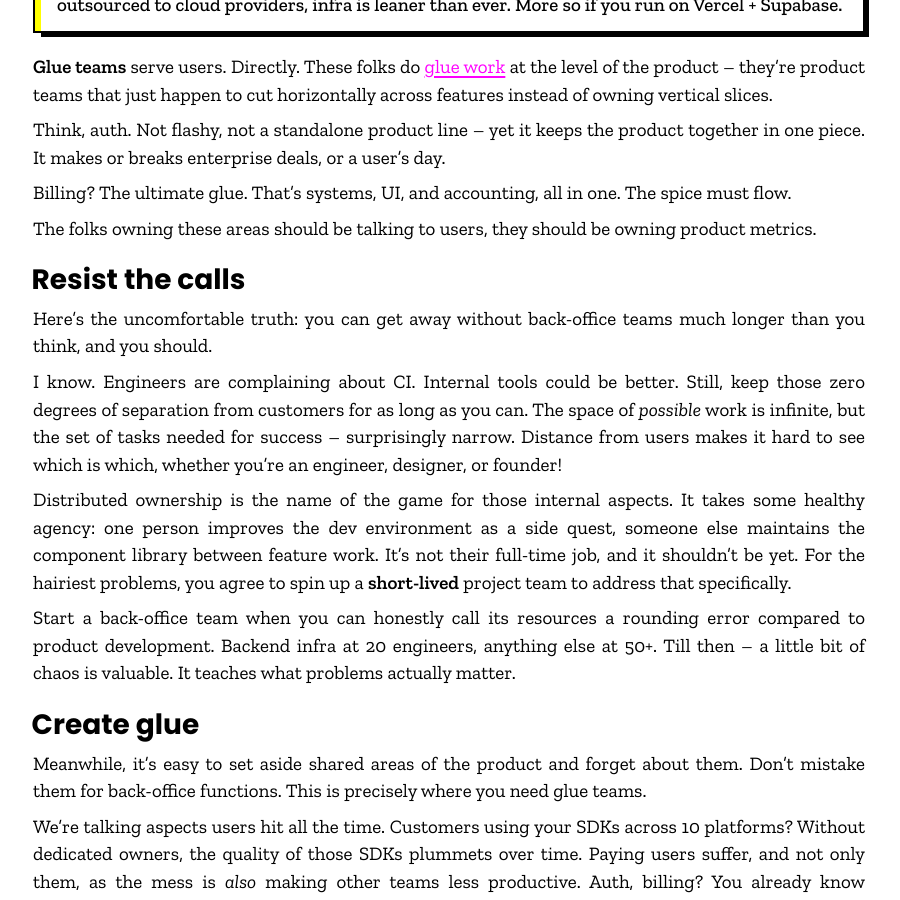
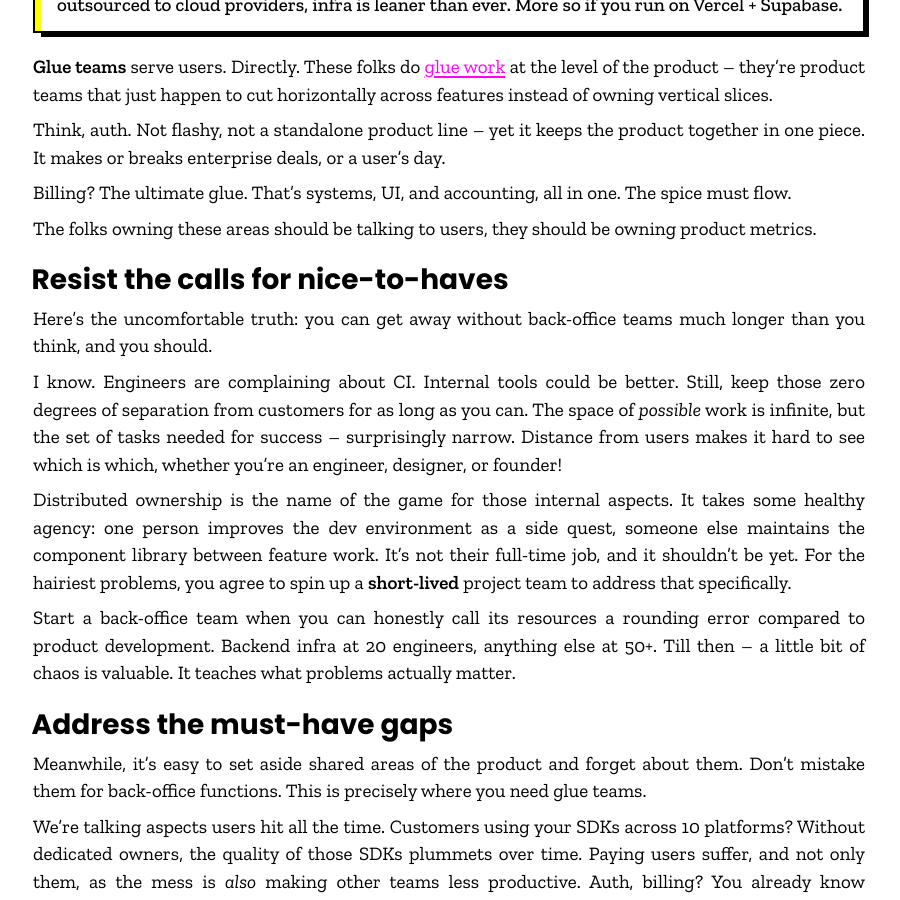
Before and after one commit to Twixes/matloka.com, a Jekyll site: the page built from _posts/2025-07-29-glue-teams-vs-back-office-teams.md, in a window 1280 px wide and 900 px high, scrolled down 1075 px. Shown: the whole window, without its empty margins (191-1091 px from the left). Built offline with Jekyll 4.4.1, drawn with Linux system fonts in a browser that asks for light colours; comment, search, counter and statistics services are not loaded.

Commit message:
Make headings clearer

```diff
--- a/_posts/2025-07-29-glue-teams-vs-back-office-teams.md
+++ b/_posts/2025-07-29-glue-teams-vs-back-office-teams.md
@@ -33,7 +33,7 @@ Billing? The ultimate glue. That's systems, UI, and accounting, all in one. The
 
 The folks owning these areas should be talking to users, they should be owning product metrics.
 
-## Resist the calls
+## Resist the calls for nice-to-haves
 
 Here's the uncomfortable truth: you can get away without back-office teams much longer than you think, and you should.
 
@@ -43,7 +43,7 @@ Distributed ownership is the name of the game for those internal aspects. It tak
 
 Start a back-office team when you can honestly call its resources a rounding error compared to product development. Backend infra at 20 engineers, anything else at 50+. Till then – a little bit of chaos is valuable. It teaches what problems actually matter.
 
-## Create glue
+## Address the must-have gaps
 
 Meanwhile, it's easy to set aside shared areas of the product and forget about them. Don’t mistake them for back-office functions. This is precisely where you need glue teams.
 
```
